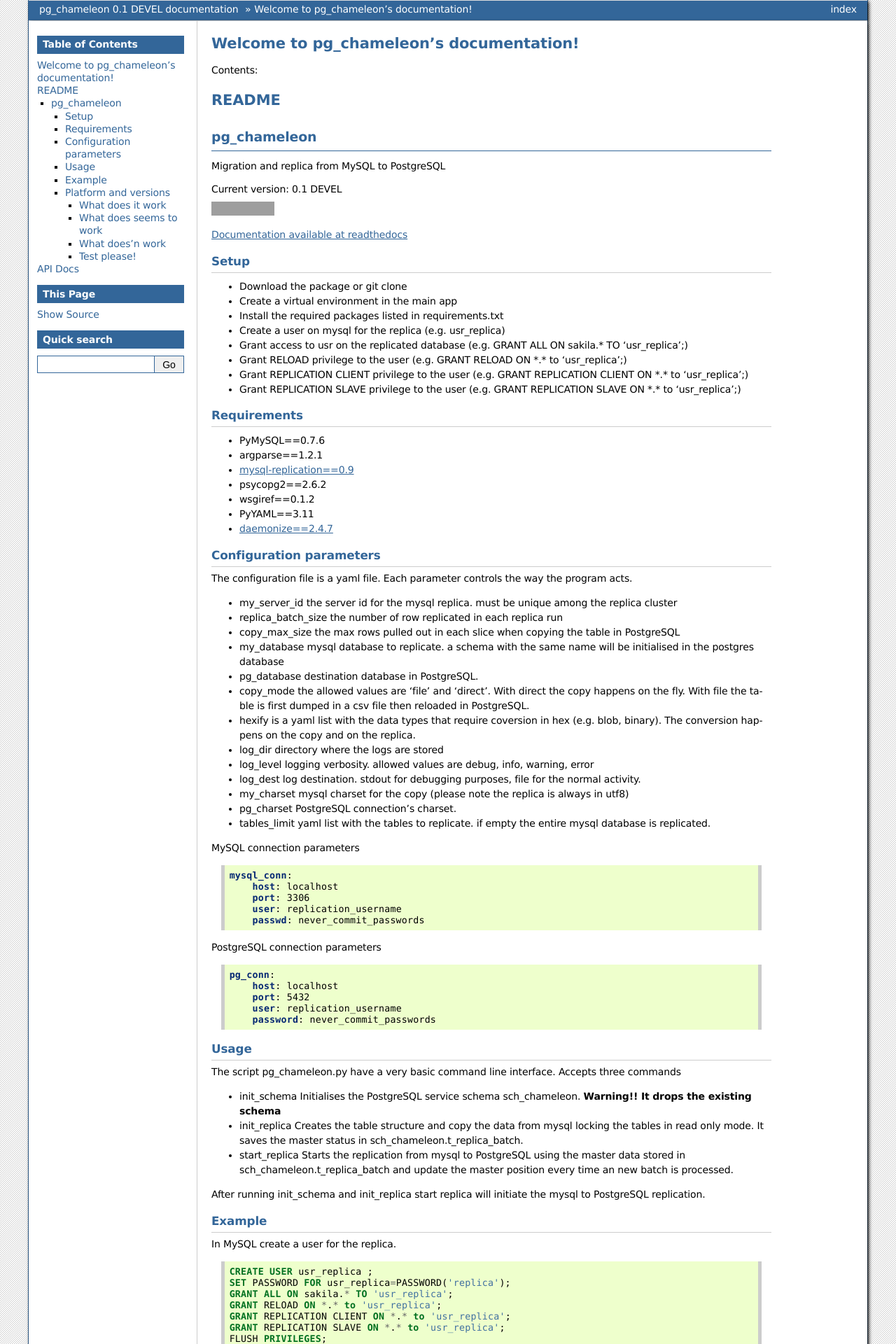
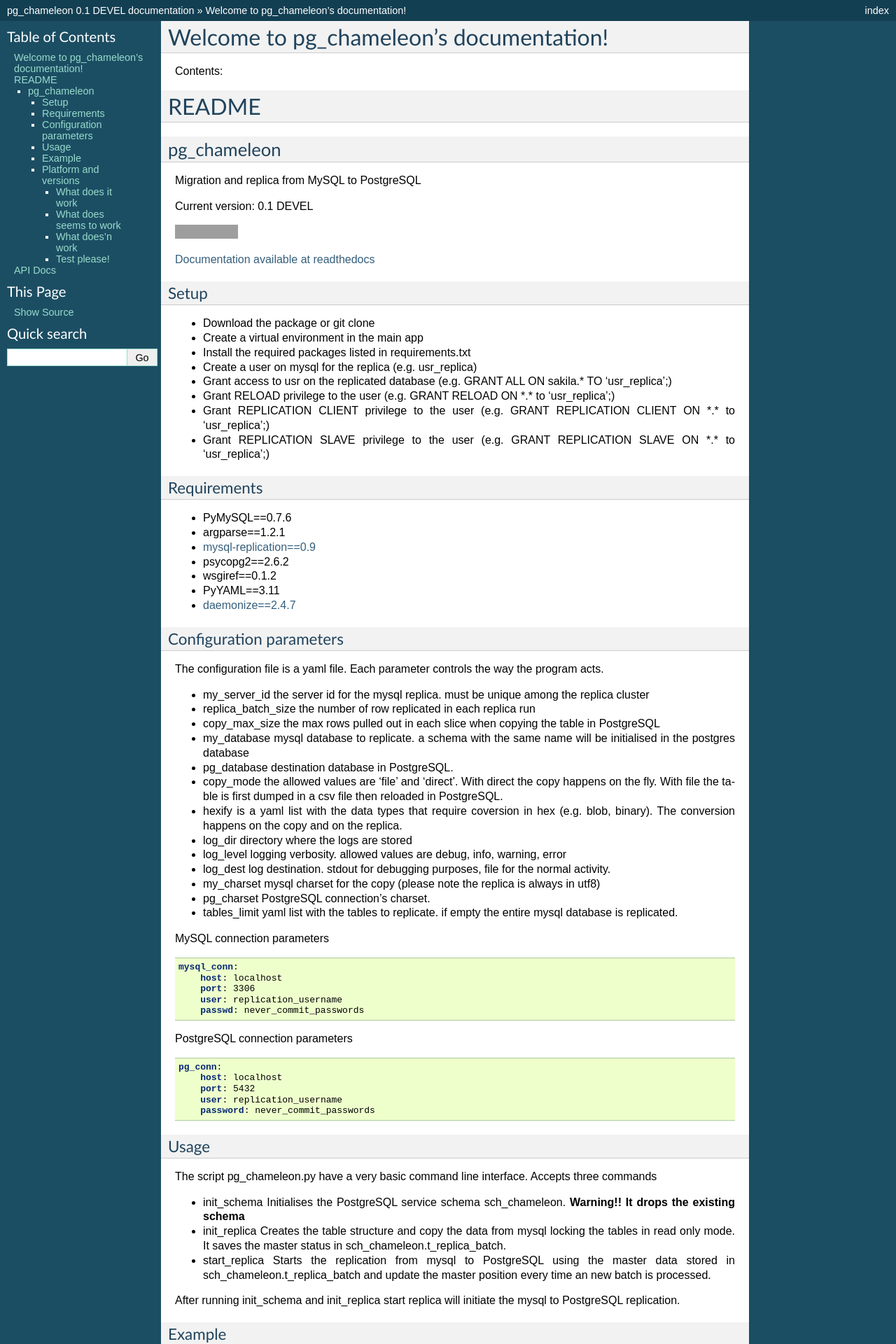
Before and after one commit to the4thdoctor/pg_chameleon, a Sphinx documentation site: the page built from docs/index.rst, in a window 1280 px wide. Shown: the top 1920 px of the page at 70% size. Built offline with Sphinx 7.4.7, drawn with Linux system fonts in a browser that asks for light colours; grey boxes are pictures that could not be loaded.

Commit message:
change theme to blue and add source code to the api docs

```diff
--- a/docs/conf.py
+++ b/docs/conf.py
@@ -33,7 +33,7 @@
 # Add any Sphinx extension module names here, as strings. They can be
 # extensions coming with Sphinx (named 'sphinx.ext.*') or your custom
 # ones.
-extensions = [ 'sphinx.ext.autodoc']
+extensions = [ 'sphinx.ext.autodoc', 'sphinx.ext.viewcode']
 
 # Add any paths that contain templates here, relative to this directory.
 templates_path = ['_templates']
@@ -123,7 +123,7 @@
 # The theme to use for HTML and HTML Help pages.  See the documentation for
 # a list of builtin themes.
 #
-html_theme = 'bizstyle'
+html_theme = 'classic'
 
 # Theme options are theme-specific and customize the look and feel of a theme
 # further.  For a list of options available for each theme, see the
```
